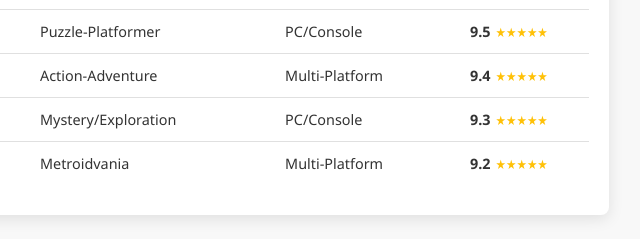
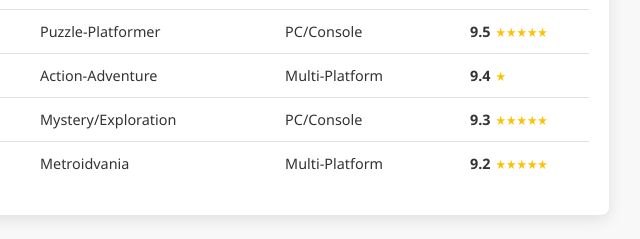
Before and after one commit to Dhanesh2007/Rating, a plain HTML site: page index.html in a window 1280 px wide. Shown: the part 351-590 px from the top of the page, 481-1121 px from the left. Drawn offline with Linux system fonts and the light colour scheme.

Commit message:
Rating change

```diff
--- a/index.html
+++ b/index.html
@@ -169,7 +169,7 @@
                                 <td data-label="Game Title">Grand Theft Auto V</td>
                                 <td data-label="Genre">Action-Adventure</td>
                                 <td data-label="Platform">Multi-Platform</td>
-                                <td data-label="Rating" class="rating-score-cell">9.4<span class="rating-stars">★★★★★</span></td>
+                                <td data-label="Rating" class="rating-score-cell">9.4<span class="rating-stars">★</span></td>
                             </tr>
                             <tr>
                                 <td data-label="Game Title">Outer Wilds</td>
```
